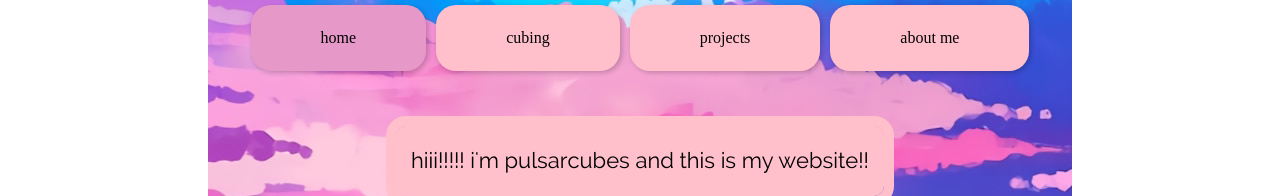
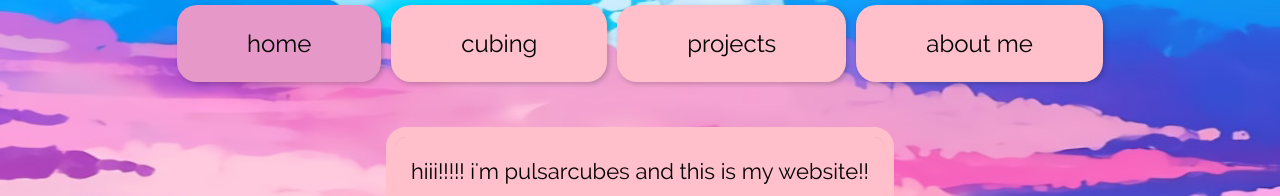
Before and after one commit to PulsarCubes/website, a plain HTML site: page index.html in a window 1280 px wide. Shown: the top 196 px of the page. Drawn offline with Linux system fonts and the light colour scheme.

Commit message:
fix background and mess with css a lil more

```diff
--- a/main.css
+++ b/main.css
@@ -1,13 +1,17 @@
 body {
-    background-size: 100% 100%;
+    background: url("images/transsky.webp") no-repeat center center fixed;
+    background-size: 100vw 100vh;
     height: 100vh;
+    width: 100vw;
     margin: 0;
+    padding: 0;
+    overflow-x: hidden;
+    display: flex;
+    flex-direction: column;
     align-items: center;
     justify-content: flex-start;
-    display: flex;
-    flex-direction: column;
-    background: url("images/transsky.webp") no-repeat fixed center center;
 }
+
 
 
 ul.nav {
@@ -23,6 +27,8 @@ ul.nav li a{
     color: black;
     text-align: center;
     padding: 24px 70px;
+    font-size: 24px;
+    font-family: "Raleway", serif;
     float: left;
     text-decoration: none;
     margin: 5px;
```
